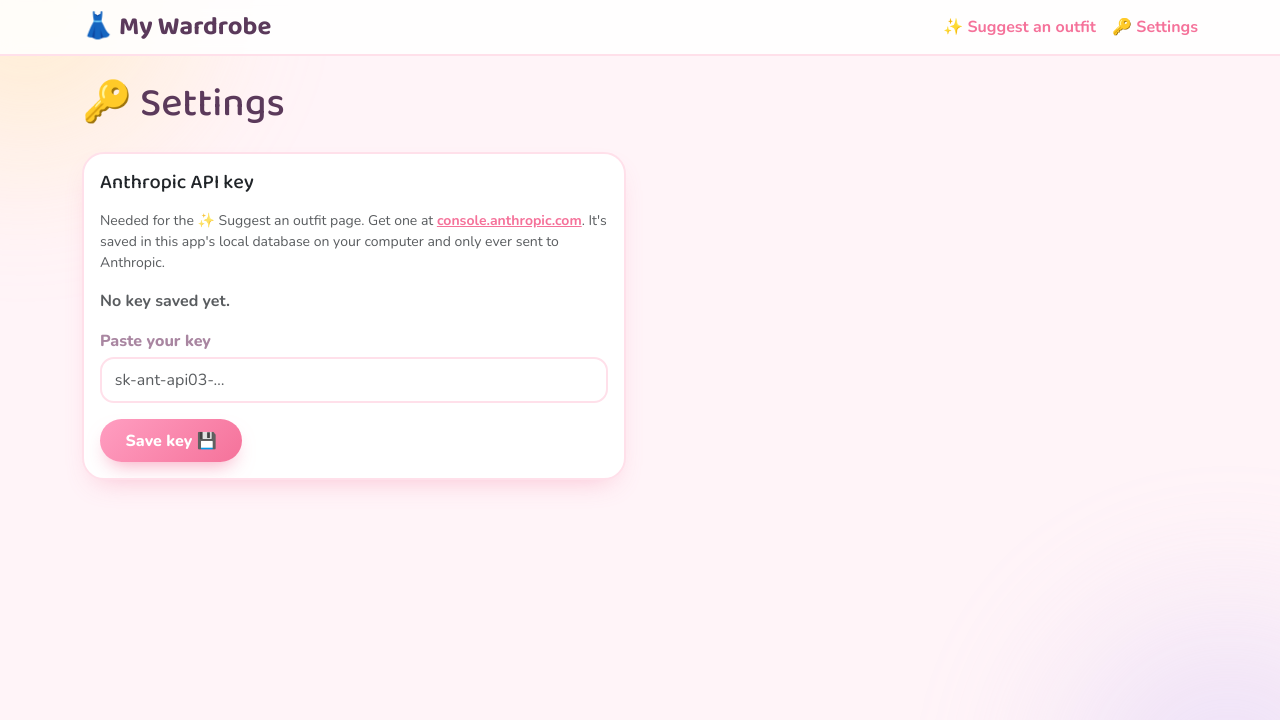
After one commit to maryemustard/Wardrobe, a Django app: page /settings/ in a window 1280 px wide. The commit adds this page. Shown: the top 720 px of the page. Run offline with Django 5.2, Linux system fonts and the light colour scheme; data comes from the database, SQL or seed files in the repository.

Commit message:
feat(django): paste the API key on a Settings page
No more terminal 'export'. New /settings/ page: paste your Anthropic key,
it's saved in a one-row AppSettings model (local db.sqlite3, gitignored).

- AppSettings model + migration 0003; ApiKeyForm (PasswordInput, blank
  submit keeps the existing key, a Remove button clears it)
- stylist._api_key(): ANTHROPIC_API_KEY env var wins, else the saved key
- 🔑 Settings nav link; the /suggest/ 'not set up' message links to it
- key shown masked (ends …abcd), never rendered back into the field
- 5 new tests -> 15 total, all pass; check clean

```diff
--- a/django_app/wardrobe/forms.py
+++ b/django_app/wardrobe/forms.py
@@ -1,6 +1,6 @@
 from django import forms
 
-from .models import Item
+from .models import AppSettings, Item
 
 MAX_PHOTO_BYTES = 8 * 1024 * 1024
 
@@ -27,3 +27,19 @@ class ItemForm(forms.ModelForm):
         if photo and photo.size > MAX_PHOTO_BYTES:
             raise forms.ValidationError("That image is over 8 MB — please pick a smaller one.")
         return photo
+
+
+class ApiKeyForm(forms.ModelForm):
+    class Meta:
+        model = AppSettings
+        fields = ["anthropic_api_key"]
+        widgets = {
+            "anthropic_api_key": forms.PasswordInput(
+                render_value=False,
+                attrs={"class": "form-control", "placeholder": "sk-ant-api03-…"},
+            ),
+        }
+
+    def __init__(self, *args, **kwargs):
+        super().__init__(*args, **kwargs)
+        self.fields["anthropic_api_key"].required = False
--- a/django_app/wardrobe/models.py
+++ b/django_app/wardrobe/models.py
@@ -34,3 +34,18 @@ class Item(models.Model):
     @property
     def emoji(self) -> str:
         return self.CATEGORY_EMOJI.get(self.category, "👚")
+
+
+class AppSettings(models.Model):
+    """One row of app-wide settings (there is only ever one, pk=1)."""
+
+    anthropic_api_key = models.CharField(max_length=200, blank=True)
+
+    def save(self, *args, **kwargs):
+        self.pk = 1
+        super().save(*args, **kwargs)
+
+    @classmethod
+    def load(cls) -> "AppSettings":
+        obj, _ = cls.objects.get_or_create(pk=1)
+        return obj
--- a/django_app/wardrobe/stylist.py
+++ b/django_app/wardrobe/stylist.py
@@ -1,4 +1,5 @@
-"""AI outfit suggestions, powered by Claude. Optional — needs ANTHROPIC_API_KEY."""
+"""AI outfit suggestions, powered by Claude. Optional — needs an API key
+(set on the /settings/ page, or via the ANTHROPIC_API_KEY env var)."""
 
 import json
 
@@ -35,11 +36,17 @@ class StylistUnavailable(RuntimeError):
     """The stylist could not produce a suggestion (no key, upstream error, ...)."""
 
 
+def _api_key() -> str:
+    from .models import AppSettings
+
+    return settings.ANTHROPIC_API_KEY or AppSettings.load().anthropic_api_key
+
+
 def suggest_outfit(vibe, items):
     """Return (chosen item ids, rationale). Raises StylistUnavailable on any failure."""
-    key = settings.ANTHROPIC_API_KEY
+    key = _api_key()
     if not key:
-        raise StylistUnavailable("AI suggestions are not set up yet (no ANTHROPIC_API_KEY).")
+        raise StylistUnavailable("AI suggestions are not set up yet — add your API key in Settings.")
     if not items:
         raise StylistUnavailable("Add a few items to your wardrobe first!")
 
--- a/django_app/wardrobe/templates/base.html
+++ b/django_app/wardrobe/templates/base.html
@@ -179,7 +179,10 @@
         <a href="{% url 'wardrobe' %}" class="brand text-decoration-none">
           <span class="dress">👗</span> My Wardrobe
         </a>
-        <a href="{% url 'suggest' %}" class="text-decoration-none">✨ Suggest an outfit</a>
+        <div class="d-flex gap-3 align-items-center">
+          <a href="{% url 'suggest' %}" class="text-decoration-none">✨ Suggest an outfit</a>
+          <a href="{% url 'settings' %}" class="text-decoration-none">🔑 Settings</a>
+        </div>
       </div>
     </nav>
     <main class="container pb-5">{% block content %}{% endblock %}</main>
--- /dev/null
+++ b/django_app/wardrobe/templates/wardrobe/settings.html
@@ -0,0 +1,36 @@
+{% extends "base.html" %}
+
+{% block content %}
+<h1 class="mb-4">🔑 Settings</h1>
+
+<div class="card" style="max-width: 34rem;">
+  <div class="card-body">
+    <h2 class="h5 mb-3">Anthropic API key</h2>
+    <p class="text-muted small">
+      Needed for the ✨ Suggest an outfit page. Get one at
+      <a href="https://console.anthropic.com" target="_blank" rel="noopener">console.anthropic.com</a>.
+      It's saved in this app's local database on your computer and only ever sent to Anthropic.
+    </p>
+
+    {% if has_key %}
+      <p class="fw-bold">✅ A key is saved (ends {{ key_hint }})</p>
+    {% else %}
+      <p class="fw-bold text-muted">No key saved yet.</p>
+    {% endif %}
+
+    <form method="post">
+      {% csrf_token %}
+      <div class="mb-3">
+        <label class="form-label" for="{{ form.anthropic_api_key.id_for_label }}">
+          {% if has_key %}Replace the key{% else %}Paste your key{% endif %}
+        </label>
+        {{ form.anthropic_api_key }}
+      </div>
+      <button type="submit" class="btn btn-primary">Save key 💾</button>
+      {% if has_key %}
+        <button type="submit" name="remove" value="1" class="btn btn-link">Remove key</button>
+      {% endif %}
+    </form>
+  </div>
+</div>
+{% endblock %}
--- a/django_app/wardrobe/templates/wardrobe/suggest.html
+++ b/django_app/wardrobe/templates/wardrobe/suggest.html
@@ -20,6 +20,7 @@
   <div class="empty">
     <span class="big">🙈</span>
     {{ error }}
+    <div class="mt-2"><a href="{% url 'settings' %}">Go to Settings →</a></div>
   </div>
 {% endif %}
 
--- a/django_app/wardrobe/urls.py
+++ b/django_app/wardrobe/urls.py
@@ -5,5 +5,6 @@ from . import views
 urlpatterns = [
     path("", views.wardrobe, name="wardrobe"),
     path("suggest/", views.suggest, name="suggest"),
+    path("settings/", views.settings_page, name="settings"),
     path("<int:pk>/edit/", views.edit_item, name="edit_item"),
 ]
--- a/django_app/wardrobe/views.py
+++ b/django_app/wardrobe/views.py
@@ -1,7 +1,7 @@
 from django.shortcuts import get_object_or_404, redirect, render
 
-from .forms import ItemForm
-from .models import Item
+from .forms import ApiKeyForm, ItemForm
+from .models import AppSettings, Item
 from .stylist import StylistUnavailable, suggest_outfit
 
 
@@ -57,3 +57,34 @@ def suggest(request):
         "wardrobe/suggest.html",
         {"vibe": vibe, "picks": picks, "rationale": rationale, "error": error},
     )
+
+
+def settings_page(request):
+    """Paste your Anthropic API key here instead of using an env var."""
+    cfg = AppSettings.load()
+
+    if request.method == "POST":
+        if "remove" in request.POST:
+            cfg.anthropic_api_key = ""
+            cfg.save()
+            return redirect("settings")
+        form = ApiKeyForm(request.POST)
+        if form.is_valid():
+            new_key = (form.cleaned_data.get("anthropic_api_key") or "").strip()
+            if new_key:
+                cfg.anthropic_api_key = new_key
+                cfg.save()
+            return redirect("settings")
+    else:
+        form = ApiKeyForm()
+
+    key = cfg.anthropic_api_key
+    return render(
+        request,
+        "wardrobe/settings.html",
+        {
+            "form": form,
+            "has_key": bool(key),
+            "key_hint": ("…" + key[-4:]) if len(key) >= 4 else "",
+        },
+    )
```
Also changed, not shown: django_app/wardrobe/tests.py (+36 -1 lines), django_app/README.md, django_app/wardrobe/migrations/0003_appsettings.py (added).
